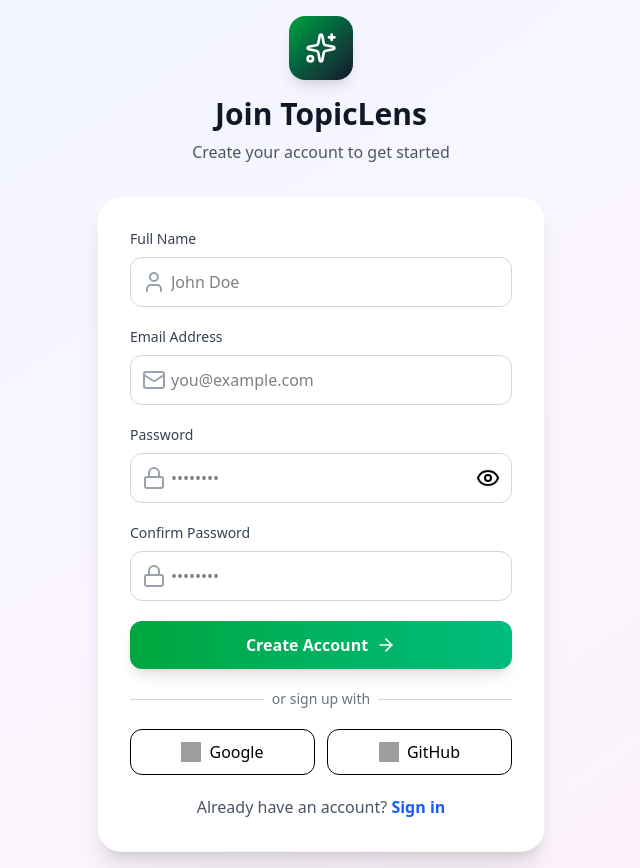
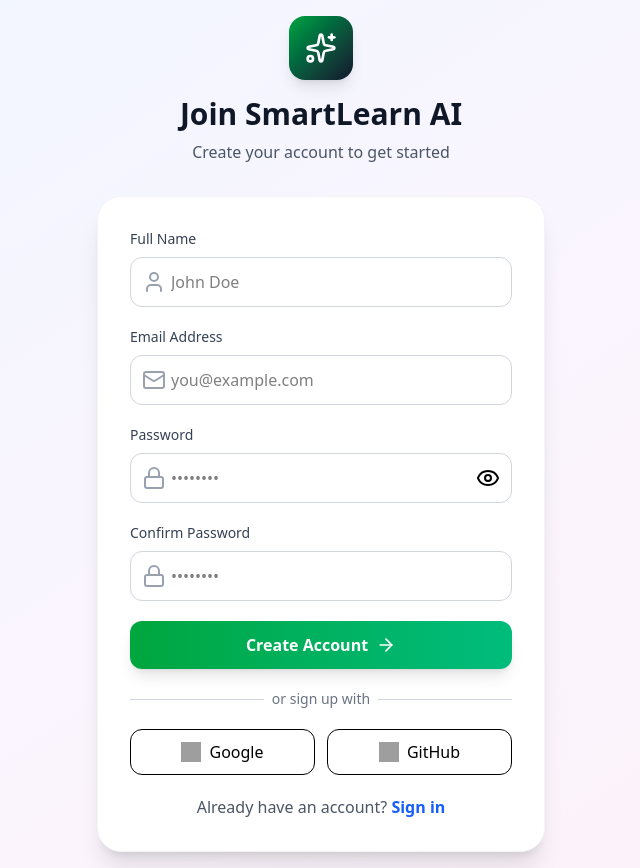
Before and after one commit to Vsathe99/Course_Recommendation_system, a React app in the folder frontend/: page /signup in a window 1280 px wide. Shown: the whole page, without its empty margins (319-959 px from the left). Built offline with nearby package versions, Linux system fonts and the light colour scheme; no server answers; grey boxes are pictures that could not be loaded; the HTML template or start-up script is replaced by a standard one.

Commit message:
twicks in signup

```diff
--- a/frontend/src/pages/SignUp.jsx
+++ b/frontend/src/pages/SignUp.jsx
@@ -137,7 +137,7 @@
             <Sparkles className="w-8 h-8 text-white" />
           </div>
           <h1 className="text-3xl font-bold text-gray-900 mb-2">
-            Join TopicLens
+            Join SmartLearn AI
           </h1>
           <p className="text-gray-600">
             Create your account to get started
```
